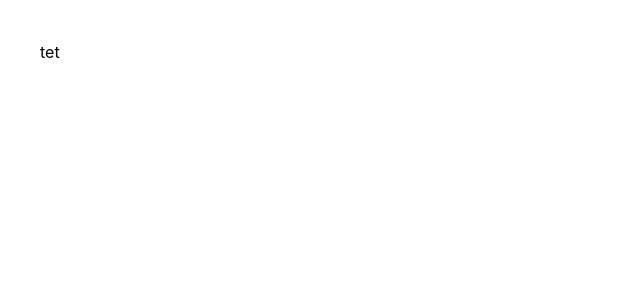
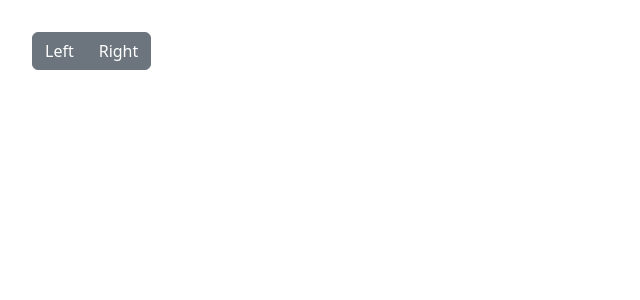
Before and after one commit to serhiisezonchyk/JS_HOMEWORKS, a React (Vite) app: page / in a window 1280 px wide. Shown: the top 300 px of the page, without its empty margins (0-640 px from the left). Built offline with nearby package versions, Linux system fonts and the light colour scheme.

Commit message:
HW83/Done

```diff
--- a/src/App.jsx
+++ b/src/App.jsx
@@ -1,10 +1,8 @@
-import './App.css'
+import './App.css';
+import BtnGroup from './components/BtnGroup';
 
 function App() {
-
-  return (
-    <>tet</>
-  )
+  return <BtnGroup />;
 }
 
-export default App
+export default App;
--- /dev/null
+++ b/src/components/BtnGroup.jsx
@@ -0,0 +1,41 @@
+import classNames from 'classnames';
+import React, { Component } from 'react';
+class BtnGroup extends Component {
+  constructor(props) {
+    super(props);
+    this.state = {
+      activeButton: null,
+    };
+  }
+  handleButtonClick = (button) => {
+    this.setState({ activeButton: button });
+  };
+  render() {
+    const { activeButton } = this.state;
+
+    return (
+      <div className='btn-group' role='group'>
+        <button
+          type='button'
+          className={classNames('btn', 'btn-secondary', 'left', {
+            active: activeButton === 'left',
+          })}
+          onClick={() => this.handleButtonClick('left')}
+        >
+          Left
+        </button>
+        <button
+          type='button'
+          className={classNames('btn', 'btn-secondary', 'right', {
+            active: activeButton === 'right',
+          })}
+          onClick={() => this.handleButtonClick('right')}
+        >
+          Right
+        </button>
+      </div>
+    );
+  }
+}
+
+export default BtnGroup;
--- a/src/index.css
+++ b/src/index.css
@@ -1,3 +1,5 @@
+@import 'https://cdn.jsdelivr.net/npm/bootstrap@5.3.3/dist/css/bootstrap.min.css';
+
 :root {
   font-family: Inter, system-ui, Avenir, Helvetica, Arial, sans-serif;
   line-height: 1.5;
```
Also changed, not shown: 1 other file (tests, documents, lock files or other folders).
